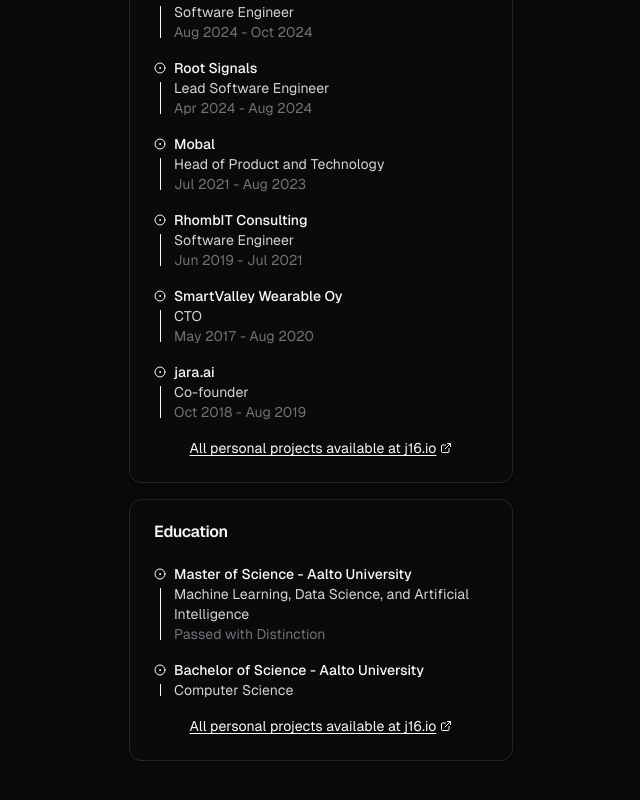
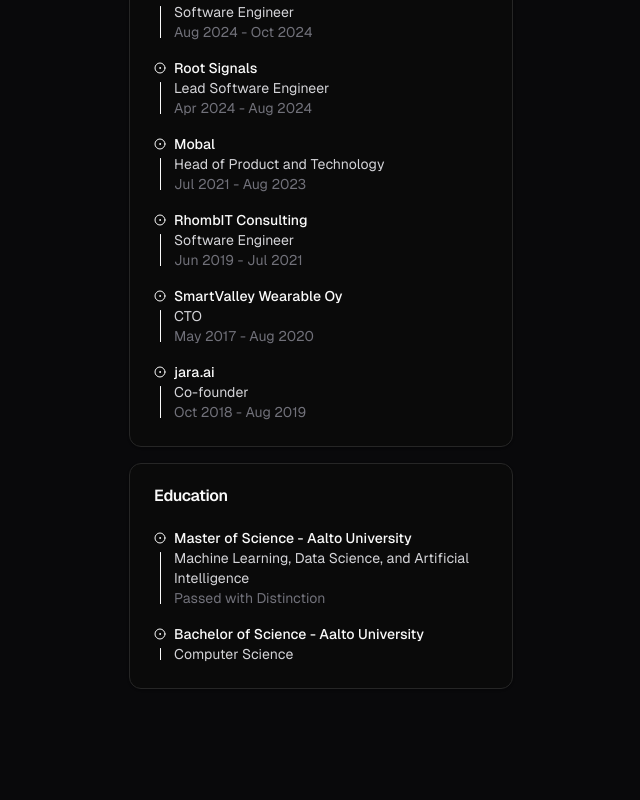
Before and after one commit to jonatanvm/jonatanvm, a Next.js app: page / in a window 1280 px wide. Shown: the part 1100-1900 px from the top of the page, without its empty margins (319-959 px from the left). After the commit the page ends 1869 px from the top, so only its background shows below. Built offline with nearby package versions, Linux system fonts and the light colour scheme.

Commit message:
feat: add footer to card

```diff
--- a/src/app/page.tsx
+++ b/src/app/page.tsx
@@ -7,7 +7,7 @@ import { LinkedInIcon } from "@/components/icons/linkedIn-icon";
 import { GithubIcon } from "@/components/icons/github-icon";
 import { TwitterIcon } from "@/components/icons/twitter-icon";
 import Image from "next/image";
-import { LinkIcon, MailIcon } from "lucide-react";
+import { ExternalLinkIcon, LinkIcon, MailIcon } from "lucide-react";
 
 import { YoutubeIcon } from "@/components/icons/youtube";
 import { ProductHuntIcon } from "@/components/icons/producthunt";
@@ -260,6 +260,20 @@ export default async function Home() {
               title={"Projects"}
               className={"w-full"}
               timelineItems={projectsTimeline}
+              footer={
+                <div className={"mt-4"}>
+                  <Link
+                    href={"https://www.j16.io"}
+                    target={"_blank"}
+                    className={
+                      "flex items-center text-sm underline underline-offset-2 justify-center"
+                    }
+                  >
+                    All personal projects available at j16.io{" "}
+                    <ExternalLinkIcon className={"ml-1 w-3 h-3"} />
+                  </Link>
+                </div>
+              }
             />
             <Experience
               title={"Experience"}
--- a/src/components/experience.tsx
+++ b/src/components/experience.tsx
@@ -1,6 +1,6 @@
 import { Card, CardContent, CardHeader, CardTitle } from "@/components/ui/card";
 import { cn } from "@/lib/utils";
-import { CircleDot, ExternalLinkIcon } from "lucide-react";
+import { CircleDot } from "lucide-react";
 import React from "react";
 import {
   Timeline,
@@ -10,7 +10,6 @@ import {
   TimelineItem,
   TimelineLine,
 } from "@/components/ui/timeline";
-import Link from "next/link";
 
 export interface TimelineItem {
   title?: string | React.ReactNode;
@@ -23,10 +22,12 @@ export function Experience({
   title,
   timelineItems,
   className,
+  footer,
 }: {
   title: string;
   timelineItems: TimelineItem[];
   className?: string;
+  footer?: React.ReactNode;
 }) {
   return (
     <Card className={cn(className, "sm:max-w-sm mx-auto")}>
@@ -57,18 +58,7 @@ export function Experience({
             </TimelineItem>
           ))}
         </Timeline>
-        <div className={"mt-4"}>
-          <Link
-            href={"https://www.j16.io"}
-            target={"_blank"}
-            className={
-              "flex items-center text-sm underline underline-offset-2 justify-center"
-            }
-          >
-            All personal projects available at j16.io{" "}
-            <ExternalLinkIcon className={"ml-1 w-3 h-3"} />
-          </Link>
-        </div>
+        {footer}
       </CardContent>
     </Card>
   );
```
